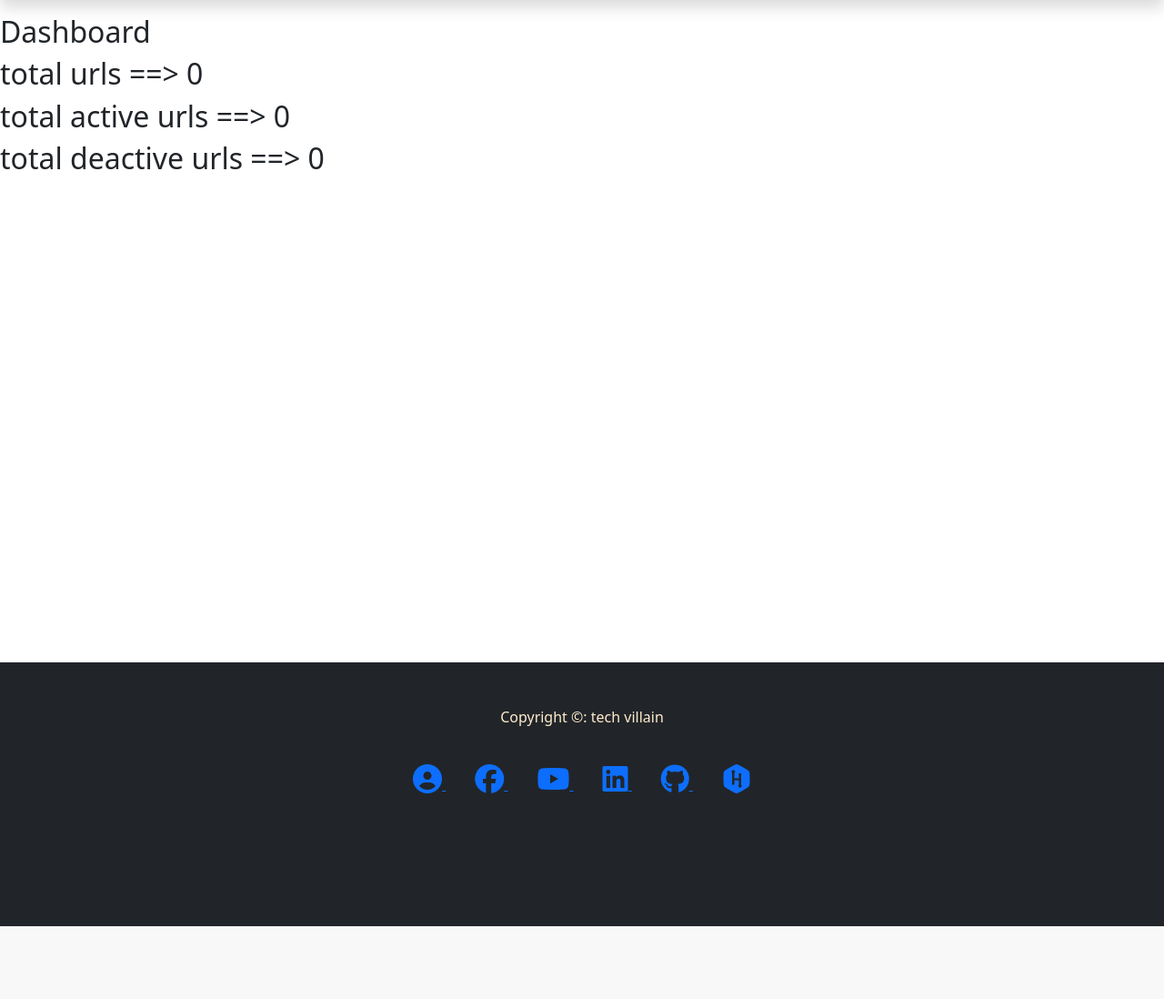
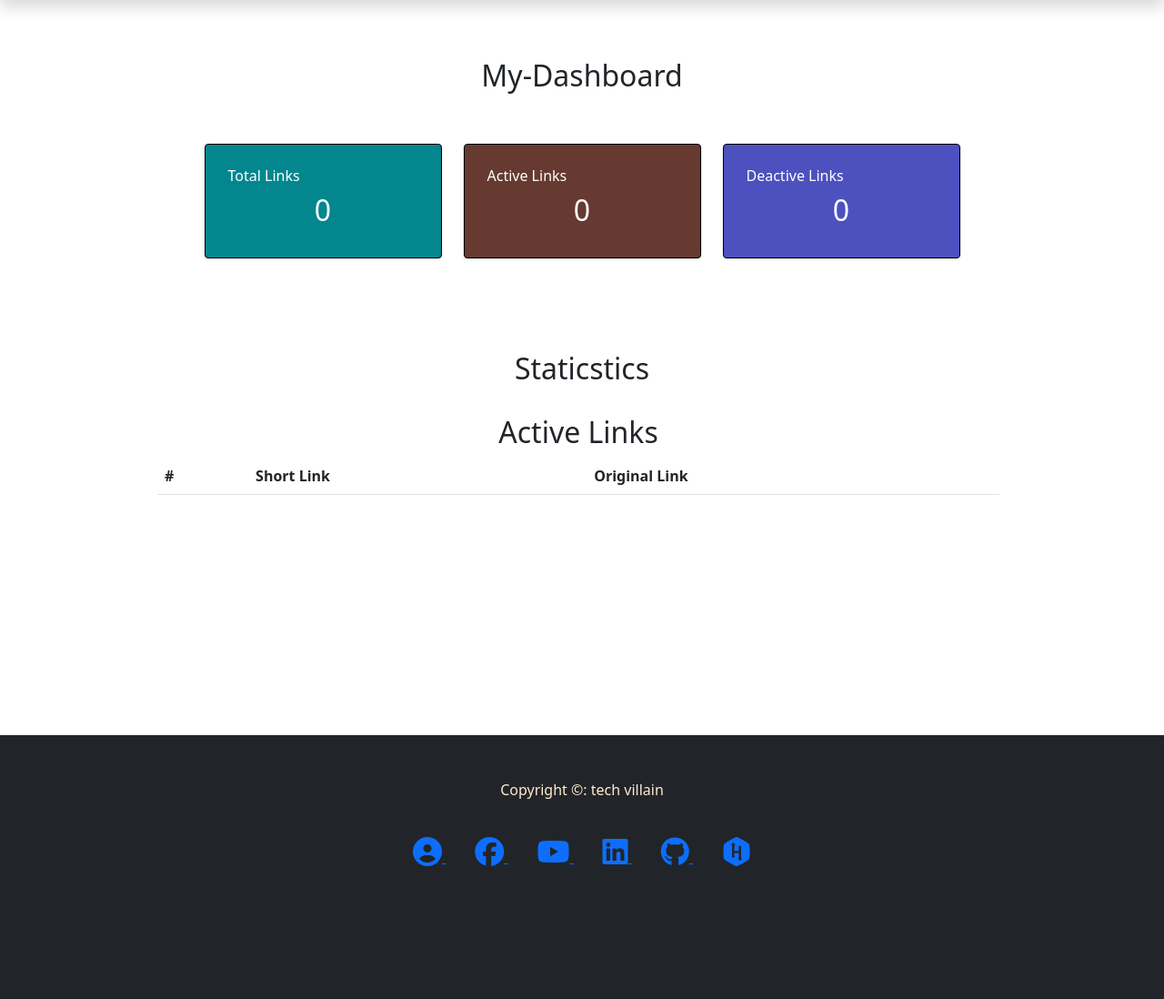
Before and after one commit to MahmudJewel/Django-URL_shortener, a Django app: page /user/dashboard/7 in a window 1280 px wide. Shown: the part 56-1154 px from the top of the page at 91% size. Before the commit the page ends 1074 px from the top, so only its background shows below. Run offline with Django 4.2, Linux system fonts and the light colour scheme; data comes from the database, SQL or seed files in the repository; both versions use the stored data as it was after the commit; lists and menus that the app fills with data are empty; some libraries are stand-ins or nearby versions.

Commit message:
absolute url for short url

```diff
--- a/subscriber/views.py
+++ b/subscriber/views.py
@@ -29,6 +29,7 @@ def customerSignup(request):
 # statistics
 def dashboard(request, pk):
 	template = 'customer/dashboard.html'
+	print('url=> ', request.get_host)
 	context = {}
 	all_urls = ShortURLS.objects.filter(user_id=pk)
 	if request.user.is_superuser:
--- a/templates/customer/dashboard.html
+++ b/templates/customer/dashboard.html
@@ -1,8 +1,150 @@
 {% extends 'base.html' %}
 {% block content %}
-<h2>Dashboard</h2>
-<h2>total urls ==> {{ total_urls }}</h2>
-<h2>total active urls ==> {{ total_active_urls }}</h2>
-<h2>total deactive urls ==> {{ total_deactive_urls }}</h2>
+
+<head>
+    <style type="text/css">
+        .order-card {
+            color: rgb(255, 255, 255);
+        }
+
+        .bg-c-blue {
+            background: #04868f;
+        }
+
+        .bg-c-green {
+            background: #4C51BF;
+        }
+
+        .bg-c-yellow {
+            background: #F56565;
+        }
+
+        .bg-c-pink {
+            background: #663a30;
+        }
+
+
+        .card {
+
+            -webkit-box-shadow: 0 1px 2.94px 0.06px rgba(4, 26, 55, 0.16);
+            box-shadow: 0 1px 2.94px 0.06px rgba(4, 26, 55, 0.16);
+            border: 1px solid black;
+            margin-bottom: 30px;
+            -webkit-transition: all 0.3s ease-in-out;
+            transition: all 0.3s ease-in-out;
+        }
+
+        .card .card-block {
+            padding: 25px;
+        }
+
+        .order-card i {
+            font-size: 26px;
+        }
+
+        .f-left {
+            float: left;
+        }
+
+        .f-right {
+            float: right;
+        }
+
+        header {
+            left: 0px;
+            right: 0px;
+        }
+    </style>
+</head>
+<section class="container" style="min-height:720px;">
+    <br><br>
+    {% if user.is_superuser %}
+    <h2 class="text-center">Admin-Dashboard</h2>
+    {% else %}
+    <h2 class="text-center">My-Dashboard</h2>
+    {% endif %}
+    <br><br>
+    <div class="row justify-content-center">
+        <!-- total links  -->
+        <div class="col-md-4 col-xl-3">
+            <div class="card bg-c-blue order-card">
+                <div class="card-block">
+                    <h6 class="m-b-20"> Total Links</h6>
+                    <h2 class="text-center"><span>{{total_urls}}</span></h2>
+
+                </div>
+            </div>
+        </div>
+        <!-- active links  -->
+        <div class="col-md-4 col-xl-3">
+            <div class="card bg-c-pink order-card">
+                <div class="card-block">
+                    <h6 class="m-b-20"> Active Links</h6>
+                    <h2 class="text-center"><span>{{total_active_urls}}</span></h2>
+
+                </div>
+            </div>
+        </div>
+        <!-- deactive links  -->
+        <div class="col-md-4 col-xl-3">
+            <div class="card bg-c-green order-card">
+                <div class="card-block">
+                    <h6 class="m-b-20"> Deactive Links</h6>
+                    <h2 class="text-center"><span>{{total_deactive_urls}}</span></h2>
+
+                </div>
+            </div>
+        </div>
+    </div>
+    <br><br><br>
+    <h2 class="text-center">Staticstics</h2>
+    <br>
+    <div class="row justify-content-center">
+        <div class="col-md-10 me-2">
+            <h2 class="text-center">Active Links</h2>
+            <table class="table table-striped table-hover">
+                <thead>
+                    <tr>
+                        <th scope="col">#</th>
+                        <th scope="col">Short Link</th>
+                        <th scope="col">Original Link</th>
+                    </tr>
+                </thead>
+                <tbody>
+                    {% for url in active_urls %}
+                    <tr>
+                        <td>{{ forloop.counter }}</td>
+                        <td>{{ url.get_short_absolute_url }}</td>
+                        <td>{{ url.long_url }}</td>
+                    </tr>
+                    {% endfor %}
+                </tbody>
+            </table>
+        </div>
+        {% if total_deactive_urls %}
+        <div class="col-md-10">
+            <h2 class="text-center">Deactive Links</h2>
+            <table class="table table-striped table-hover">
+                <thead>
+                    <tr>
+                        <th scope="col">#</th>
+                        <th scope="col">Short Link</th>
+                        <th scope="col">Original Link</th>
+                    </tr>
+                </thead>
+                <tbody>
+                    {% for url in deactive_urls %}
+                    <tr>
+                        <td>{{ forloop.counter }}</td>
+                        <td>{{ url.get_short_absolute_url }}</td>
+                        <td>{{ url.long_url }}</td>
+                    </tr>
+                    {% endfor %}
+                </tbody>
+            </table>
+        </div>
+        {% endif %}
+    </div>
+</section>
 
 {% endblock %}
```
Also changed, not shown: core/settings.py (+6 -1 lines), requirements.txt (+26 -0 lines), urlShortener/models.py (+8 -2 lines), db.sqlite3.
